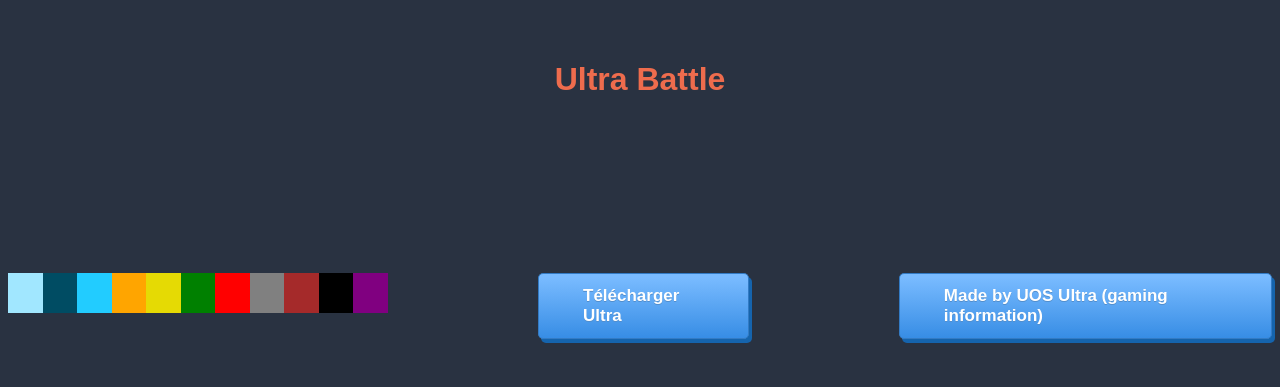
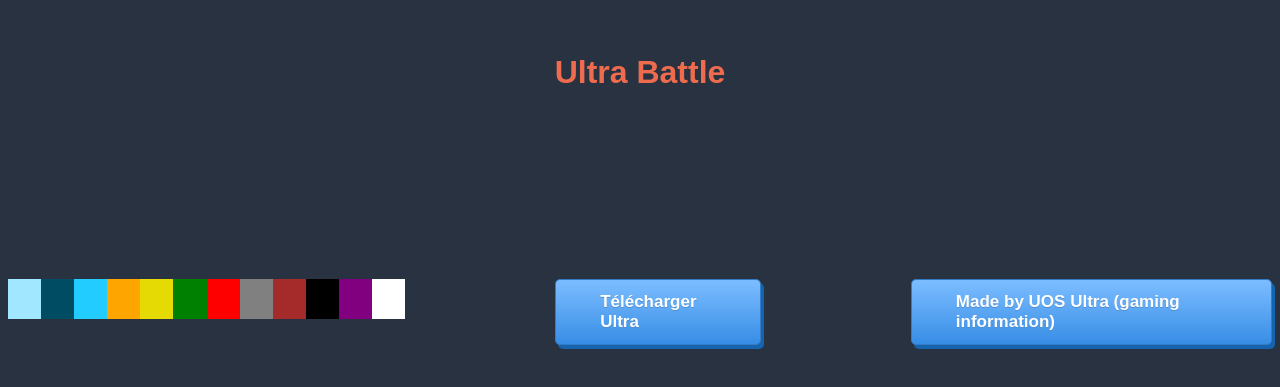
Before and after one commit to vicous6/ultra-pixel-wars, a website with bundled scripts: page public/index.html in a window 1280 px wide. Shown: the part 219-606 px from the top of the page. Built offline with nearby package versions, Linux system fonts and the light colour scheme; files whose address does not match are found by name.

Commit message:
make it better

```diff
--- a/index.js
+++ b/index.js
@@ -12,9 +12,9 @@ const server = http.createServer(app);
 const io = new Server(server);
 
 // Game settings
-const pixelSize = 6;
+const pixelSize = 3;
 const canvasWidth = 1400;
-const canvasHeight = 600;
+const canvasHeight = 560;
 
 const REST_TIME_MS = 1000;
 
--- a/public/css/style.css
+++ b/public/css/style.css
@@ -11,6 +11,7 @@ body {
 h1 {
   color: #ee6c4d;
   font-family: Arial, Helvetica, sans-serif;
+  height: 50px;
 }
 
 .color-bar {
@@ -82,3 +83,6 @@ h1 {
 .color-purple {
   background-color: #800080;
 }
+.color-white {
+  background-color: #ffffff;
+}
--- a/public/index.html
+++ b/public/index.html
@@ -2,7 +2,8 @@
 <html>
   <head>
     <meta charset="UTF-8" />
-    <title>Codiscovery - Pixel Love 2</title>
+    <link rel="icon"  href="ultra1598516271380.png">
+    <title>Ultra Battle</title>
     <link rel="stylesheet" href="/css/style.css" />
   </head>
   <body>
@@ -21,8 +22,9 @@
         <div class="color-box color-brown" data-color="#A52A2A"></div>
         <div class="color-box color-black" data-color="#000000"></div>
         <div class="color-box color-purple" data-color="#800080"></div>
-        <a  class="myButton" href="http://ultra-uos.org/"> Télécharger Ultra</a>
-        <a  class="myButton" href="https://twitter.com/UOS__ULTRA"> Made by UOS Ultra (gaming information)</a>
+        <div class="color-box color-white" data-color="#ffffff"></div>
+        <a  class="myButton" target="_blank" href="http://ultra-uos.org/"> Télécharger Ultra</a>
+        <a  class="myButton" target="_blank" href="https://twitter.com/UOS__ULTRA"> Made by UOS Ultra (gaming information)</a>
 
       </div>
     </div>
```
Also changed, not shown: public/ultra1598516271380.png (added).
